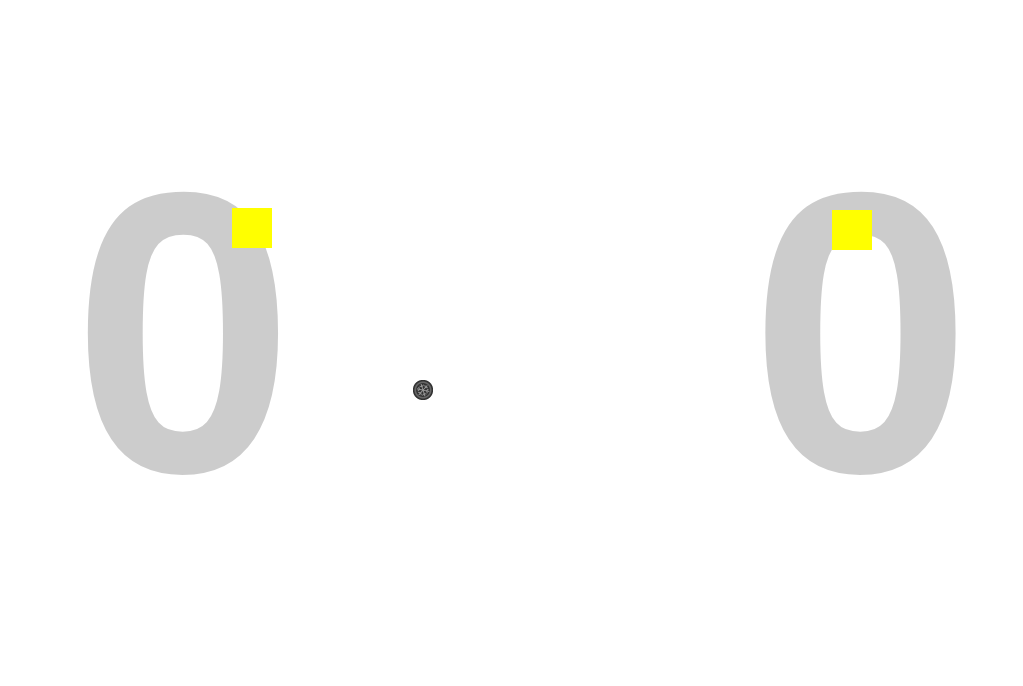
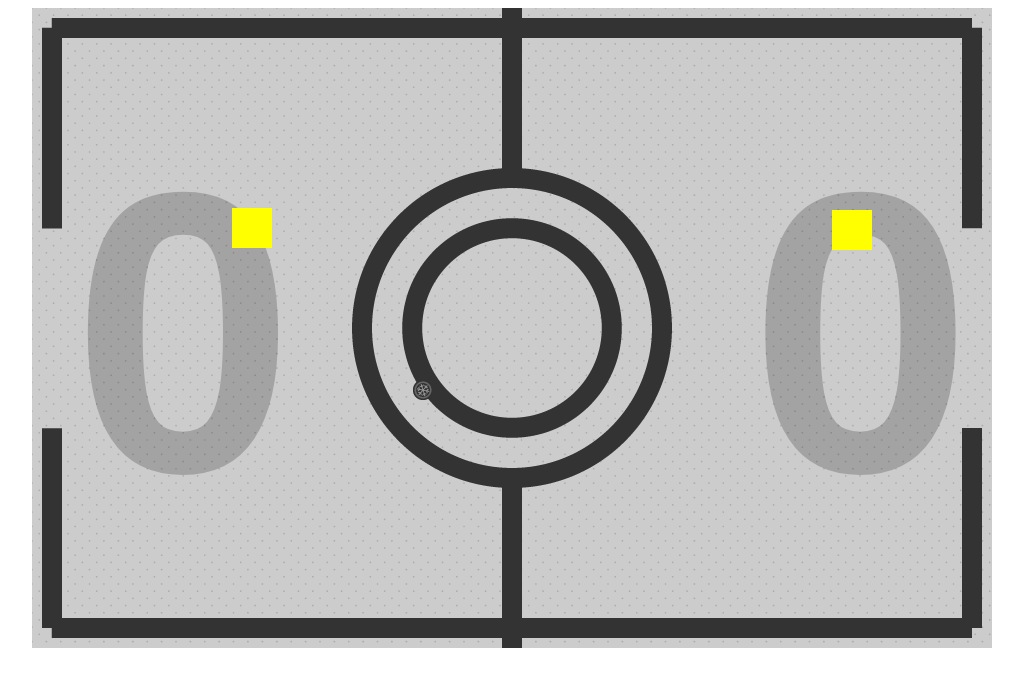
Before and after one commit to Ero-Radio/craftyTableHockey, a plain HTML site: page index.html in a window 1280 px wide. Shown: the whole page, without its empty margins (128-1151 px from the left). Drawn offline with Linux system fonts and the light colour scheme.

Commit message:
corrected images folder

```diff
--- a/css/style.css
+++ b/css/style.css
@@ -1,4 +1,4 @@
 #game{
 			margin: 0 auto;
-			background: url("images/tableHockeybg.png"), 0 0, no-repeat;
+			background: url("../images/tableHockeybg.png"), 0 0, no-repeat;
 		}
```
